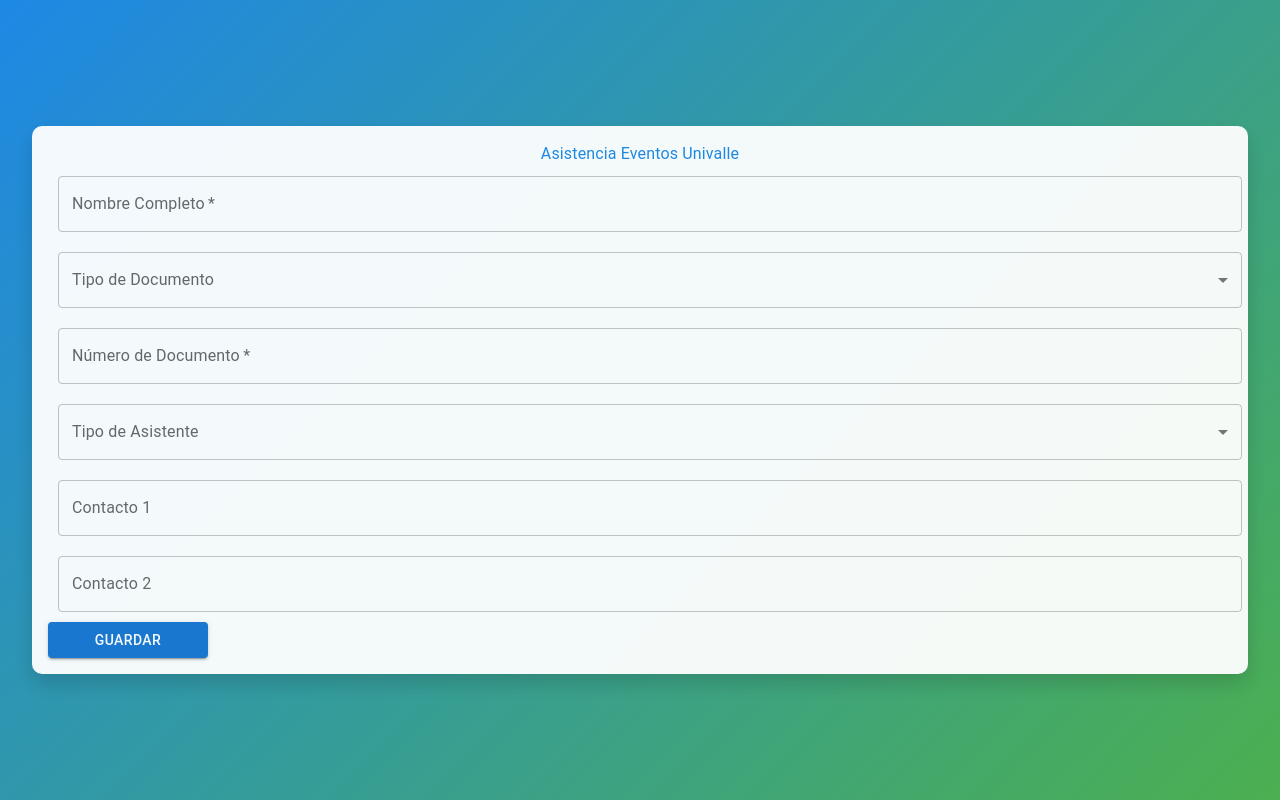
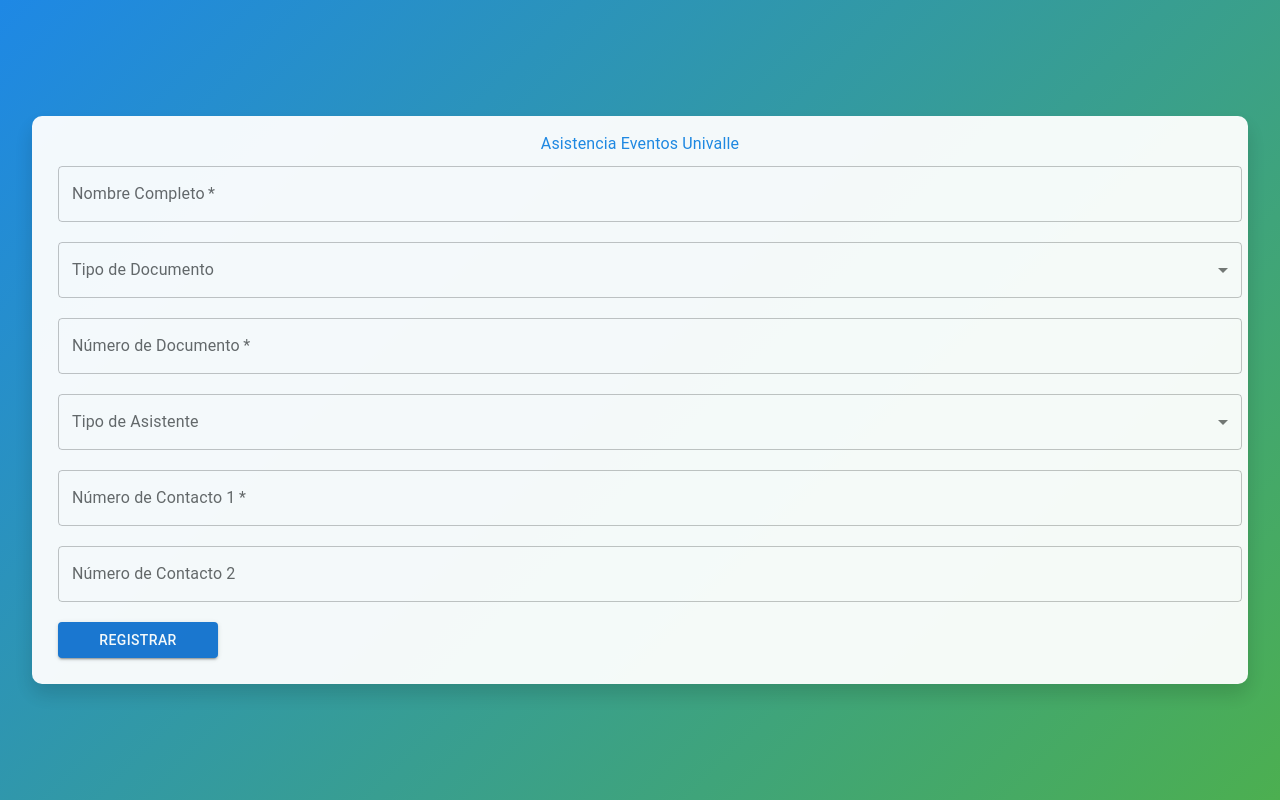
Before and after one commit to Juan-204/Registro, a React (Vite) app in the folder frontend/: page / in a window 1280 px wide. Built offline with nearby package versions, Linux system fonts and the light colour scheme.

Commit message:
validaciones form registro

```diff
--- a/frontend/package.json
+++ b/frontend/package.json
@@ -12,10 +12,14 @@
   "dependencies": {
     "@emotion/react": "^11.13.3",
     "@emotion/styled": "^11.13.0",
+    "@hookform/resolvers": "^3.9.1",
     "@mui/material": "^6.1.6",
     "react": "^18.3.1",
     "react-dom": "^18.3.1",
-    "react-router-dom": "^6.27.0"
+    "react-hook-form": "^7.53.1",
+    "react-router-dom": "^6.27.0",
+    "react-toastify": "^10.0.6",
+    "yup": "^1.4.0"
   },
   "devDependencies": {
     "@eslint/js": "^9.13.0",
--- a/frontend/src/components/Form.jsx
+++ b/frontend/src/components/Form.jsx
@@ -1,26 +1,89 @@
 import { Typography, Box, TextField, Select, MenuItem, InputLabel, FormControl, Button } from '@mui/material';
 import { useState } from 'react';
+import { useForm, Controller } from 'react-hook-form';
+import * as yup from 'yup';
+import { yupResolver } from '@hookform/resolvers/yup';
+import { toast, ToastContainer } from 'react-toastify';
+import 'react-toastify/dist/ReactToastify.css';
 import '../App.css';
 
-function Registro() {
-    //const [usuarios, setUsuarios] = useState([]);
-    const [formData, setFormData] = useState({
-        nombre: '',
-        tipoDocu: '',
-        numeroDocu: '',
-        tipoAsis: '',
-        institucion: '',
-        programa: '',
-        campus: '',
-        contac1: '',
-        contacto2: '',
-        sectorExterno: '',
-        empresaNombre: '',
-        tipoSector: ''
+// Esquema de validación usando Yup
+const schema = yup.object().shape({
+    nombre: yup
+        .string()
+        .required("El nombre es obligatorio")
+        .matches(/^[A-Za-z\s]+$/, "Solo se permiten letras en el nombre"),
+
+    tipoDocu: yup
+        .string()
+        .required("Seleccione un tipo de documento"),
+
+    numeroDocu: yup
+        .string()
+        .required("El número de documento es obligatorio")
+        .matches(/^[0-9]+$/, "Debe ser un número válido")
+        .min(6, "Debe tener al menos 6 dígitos"),
+
+    tipoAsis: yup
+        .string()
+        .required("Seleccione un tipo de asistente"),
+
+    institucion: yup
+        .string()
+        .when("tipoAsis", (tipoAsis, schema) =>
+            ["DOCENTE", "EXPOSITOR", "PONENTE", "LOGISTICA"].includes(tipoAsis)
+                ? schema
+                    .required("La institución es obligatoria para este tipo de asistente")
+                    .matches(/^[A-Za-z\s]+$/, "Solo se permiten letras en el nombre de la institución")
+                : schema.notRequired()
+        ),
+
+    programa: yup
+        .string()
+        .when("tipoAsis", (tipoAsis, schema) =>
+            tipoAsis === "ESTUDIANTE"
+                ? schema.required("El programa es obligatorio para estudiantes")
+                : schema.notRequired()
+        ),
+
+    campus: yup
+        .string()
+        .when("tipoAsis", (tipoAsis, schema) =>
+            tipoAsis === "ESTUDIANTE"
+                ? schema.required("El campus es obligatorio para estudiantes")
+                : schema.notRequired()
+        ),
+
+    tipoSector: yup
+        .string()
+        .when("tipoAsis", (tipoAsis, schema) =>
+            tipoAsis === "SECTOR_EXTERNO"
+                ? schema.required("Seleccione un tipo de sector")
+                : schema.notRequired()
+        ),
+
+    empresaNombre: yup
+        .string()
+        .when("tipoAsis", (tipoAsis, schema) =>
+            tipoAsis === "SECTOR_EXTERNO"
+                ? schema
+                    .required("El nombre de la empresa es obligatorio")
+                    .matches(/^[A-Za-z\s]+$/, "Solo se permiten letras en el nombre de la empresa")
+                : schema.notRequired()
+        ),
+
+    contac1: yup
+        .string()
+        .required("El contacto 1 es obligatorio")
+        .matches(/^[0-9]+$/, "Debe ser un número de contacto válido")
+        .min(7, "El contacto debe tener al menos 7 dígitos"),
+
+    contacto2: yup
+        .string()
+        .matches(/^[0-9]*$/, "Debe ser un número de contacto válido")
 });
 
-    //const [editIndex, setEditIndex] = useState(null);
-
+function Registro() {
     const programas = [
         'TECNOLOGÍA EN DESARROLLO DE SOFTWARE',
         'TECNOLOGÍA AGROAMBIENTAL',
@@ -33,46 +96,10 @@
         'SEDE CAICEDONIA',
         'NODO SEVILLA'
     ];
-/*
-    useEffect(() => {
-        const usuariosGuardados = JSON.parse(localStorage.getItem('usuarios')) || [];
-        setUsuarios(usuariosGuardados);
-    }, []);
-*/
-    const handleChange = (e) => {
-        const { name, value } = e.target;
-        setFormData({
-            ...formData,
-            [name]: value
-        });
-    };
 
-    const handleSubmit = async (e) => {
-        e.preventDefault();
-
-        const response = await fetch(`${import.meta.env.VITE_BACKEND_URL}/api/users`, {
-            method: 'POST',
-            headers: {
-                'Content-Type': 'application/json',
-            },
-            body: JSON.stringify({
-                name: formData.nombre,
-                document_type: formData.tipoDocu,
-                document_number: formData.numeroDocu,
-                assistant_type: formData.tipoAsis,
-                program: formData.programa,
-                campus: formData.campus,
-                institution: formData.institucion,
-                type_sector: formData.tipoSector,
-                name_enterprise: formData.empresaNombre,
-                contac1: formData.contac1,
-                contact_2: formData.contacto2,
-            }),
-        });
-
-        if (response.ok) {
-            console.log('Usuario registrado con éxito');
-            setFormData({
+    const { control, handleSubmit, reset, watch } = useForm({
+        resolver: yupResolver(schema),
+        defaultValues: {
             nombre: '',
             tipoDocu: '',
             numeroDocu: '',
@@ -82,39 +109,97 @@
             campus: '',
             contac1: '',
             contacto2: '',
-                sectorExterno: '',
-                empresaNombre: '',
-                tipoSector: ''
+            tipoSector: '',
+            empresaNombre: ''
+        }
     });
+
+    const tipoAsis = watch("tipoAsis");
+
+    const onSubmit = async (data) => {
+        toast.loading("Enviando datos...");
+
+        try {
+            const response = await fetch(`${import.meta.env.VITE_BACKEND_URL}/api/users`, {
+                method: 'POST',
+                headers: {
+                    'Content-Type': 'application/json',
+                },
+                body: JSON.stringify({
+                    name: data.nombre,
+                    document_type: data.tipoDocu,
+                    document_number: data.numeroDocu,
+                    assistant_type: data.tipoAsis,
+                    program: data.programa,
+                    campus: data.campus,
+                    institution: data.institucion,
+                    type_sector: data.tipoSector,
+                    name_enterprise: data.empresaNombre,
+                    contac1: data.contac1,
+                    contact_2: data.contacto2,
+                }),
+            });
+
+            toast.dismiss();
+
+            if (response.ok) {
+                toast.success("Usuario registrado con éxito");
+                reset();
             } else {
-            console.error('Error al registrar el usuario');
+                throw new Error("Error al registrar el usuario");
+            }
+        } catch (error) {
+            toast.error(error.message);
         }
     };
 
     return (
-        <Box className="shadow-2xl rounded-2xl flex flex-col w-[40rem]" component="form" onSubmit={handleSubmit}>
+        <Box className="shadow-2xl rounded-2xl flex flex-col w-[40rem]" component="form" onSubmit={handleSubmit(onSubmit)}>
             <Typography className="text-4xl">Asistencia Eventos Univalle</Typography>
 
+            <Controller
+                name="nombre"
+                control={control}
+                render={({ field, fieldState }) => (
                     <FormControl sx={{ margin: '10px' }}>
-                <TextField label="Nombre Completo" name="nombre" value={formData.nombre} onChange={handleChange} required />
+                        <TextField {...field} label="Nombre Completo" error={!!fieldState.error} helperText={fieldState.error?.message} required />
                     </FormControl>
+                )}
+            />
 
-            <FormControl sx={{ margin: '10px'}}>
+            <Controller
+                name="tipoDocu"
+                control={control}
+                render={({ field, fieldState }) => (
+                    <FormControl sx={{ margin: '10px' }} error={!!fieldState.error}>
                         <InputLabel>Tipo de Documento</InputLabel>
-                <Select label='Tipo de Documento' name="tipoDocu" value={formData.tipoDocu} onChange={handleChange} required>
+                        <Select {...field} label="Tipo de Documento" required>
                             <MenuItem value="CC">Cédula de Ciudadanía</MenuItem>
                             <MenuItem value="TI">Tarjeta de Identidad</MenuItem>
                             <MenuItem value="CE">Cédula de Extranjería</MenuItem>
                         </Select>
+                        {fieldState.error && <Typography color="error">{fieldState.error.message}</Typography>}
                     </FormControl>
+                )}
+            />
 
+            <Controller
+                name="numeroDocu"
+                control={control}
+                render={({ field, fieldState }) => (
                     <FormControl sx={{ margin: '10px' }}>
-                <TextField label="Número de Documento" name="numeroDocu" value={formData.numeroDocu} onChange={handleChange} required />
+                        <TextField {...field} label="Número de Documento" error={!!fieldState.error} helperText={fieldState.error?.message} required />
                     </FormControl>
+                )}
+            />
 
-            <FormControl sx={{ margin: '10px'}}>
+            <Controller
+                name="tipoAsis"
+                control={control}
+                render={({ field, fieldState }) => (
+                    <FormControl sx={{ margin: '10px' }} error={!!fieldState.error}>
                         <InputLabel>Tipo de Asistente</InputLabel>
-                <Select label="Tipo de Asistente" name="tipoAsis" value={formData.tipoAsis} onChange={handleChange} required>
+                        <Select {...field} label="Tipo de Asistente" required>
                             <MenuItem value="ESTUDIANTE">Estudiante</MenuItem>
                             <MenuItem value="DOCENTE">Docente</MenuItem>
                             <MenuItem value="EXPOSITOR">Expositor</MenuItem>
@@ -122,61 +207,109 @@
                             <MenuItem value="LOGISTICA">Logística</MenuItem>
                             <MenuItem value="SECTOR_EXTERNO">Sector Externo</MenuItem>
                         </Select>
-            </FormControl>
-
-            {(formData.tipoAsis === 'DOCENTE' || formData.tipoAsis === 'EXPOSITOR' || formData.tipoAsis === 'PONENTE' || formData.tipoAsis === 'LOGISTICA') && (
-                <FormControl sx={{ margin: '10px' }}>
-                    <TextField label="Nombre de la Institución" name="institucion" value={formData.institucion} onChange={handleChange} />
+                        {fieldState.error && <Typography color="error">{fieldState.error.message}</Typography>}
                     </FormControl>
                 )}
+            />
 
-            {formData.tipoAsis === 'ESTUDIANTE' && (
+            {["DOCENTE", "EXPOSITOR", "PONENTE", "LOGISTICA"].includes(tipoAsis) && (
+                <Controller
+                    name="institucion"
+                    control={control}
+                    render={({ field, fieldState }) => (
+                        <FormControl sx={{ margin: '10px' }}>
+                            <TextField {...field} label="Nombre de la Institución" error={!!fieldState.error} helperText={fieldState.error?.message} />
+                        </FormControl>
+                    )}
+                />
+            )}
+
+            {tipoAsis === 'ESTUDIANTE' && (
                 <>
-                    <FormControl sx={{ margin: '10px'}}>
+                    <Controller
+                        name="programa"
+                        control={control}
+                        render={({ field, fieldState }) => (
+                            <FormControl sx={{ margin: '10px' }}>
                                 <InputLabel>Programa</InputLabel>
-                        <Select label="programa" name="programa" value={formData.programa} onChange={handleChange}>
+                                <Select {...field} label="Programa" required>
                                     {programas.map((programa) => (
                                         <MenuItem key={programa} value={programa}>{programa}</MenuItem>
                                     ))}
                                 </Select>
+                                {fieldState.error && <Typography color="error">{fieldState.error.message}</Typography>}
                             </FormControl>
-
+                        )}
+                    />
+                    <Controller
+                        name="campus"
+                        control={control}
+                        render={({ field, fieldState }) => (
                             <FormControl sx={{ margin: '10px' }}>
                                 <InputLabel>Campus</InputLabel>
-                        <Select name="campus" value={formData.campus} label="Campus" onChange={handleChange}>
-                            {campus.map((campus) => (
-                                <MenuItem key={campus} value={campus}>{campus}</MenuItem>
+                                <Select {...field} label="Campus" required>
+                                    {campus.map((campusOption) => (
+                                        <MenuItem key={campusOption} value={campusOption}>{campusOption}</MenuItem>
                                     ))}
                                 </Select>
+                                {fieldState.error && <Typography color="error">{fieldState.error.message}</Typography>}
                             </FormControl>
+                        )}
+                    />
                 </>
             )}
 
-            {formData.tipoAsis === 'SECTOR_EXTERNO' && (
+            {tipoAsis === 'SECTOR_EXTERNO' && (
                 <>
-                    <FormControl sx={{ margin: '10px'}}>
+                <Controller
+                        name="tipoSector"
+                        control={control}
+                        render={({ field, fieldState }) => (
+                            <FormControl sx={{ margin: '10px' }}>
                                 <InputLabel>Tipo de Sector</InputLabel>
-                        <Select label="Tipo de Sector" name="tipoSector" value={formData.tipoSector} onChange={handleChange}>
-                            <MenuItem value="PUBLICO">Empresa pública</MenuItem>
-                            <MenuItem value="PRIVADO">Empresa Privada</MenuItem>
-                            <MenuItem value="INDEPENDIENTE">Independiente</MenuItem>
+                                <Select {...field} label="Tipo de Sector" required>
+                                    <MenuItem value="PUBLICO">Público</MenuItem>
+                                    <MenuItem value="PRIVADO">Privado</MenuItem>
                                 </Select>
+                                {fieldState.error && <Typography color="error">{fieldState.error.message}</Typography>}
                             </FormControl>
-
+                        )}
+                    />
+                    <Controller
+                        name="empresaNombre"
+                        control={control}
+                        render={({ field, fieldState }) => (
                             <FormControl sx={{ margin: '10px' }}>
-                        <TextField label="Nombre de la Empresa" name="empresaNombre" value={formData.empresaNombre} onChange={handleChange} />
+                                <TextField {...field} label="Nombre de la Empresa" error={!!fieldState.error} helperText={fieldState.error?.message} />
                             </FormControl>
+                        )}
+                    />
                 </>
             )}
 
+            <Controller
+                name="contac1"
+                control={control}
+                render={({ field, fieldState }) => (
                     <FormControl sx={{ margin: '10px' }}>
-                <TextField label="Contacto 1" name="contac1" value={formData.contac1} onChange={handleChange} />
+                        <TextField {...field} label="Número de Contacto 1" error={!!fieldState.error} helperText={fieldState.error?.message} required />
                     </FormControl>
+                )}
+            />
 
+            <Controller
+                name="contacto2"
+                control={control}
+                render={({ field, fieldState }) => (
                     <FormControl sx={{ margin: '10px' }}>
-                <TextField label="Contacto 2" name="contacto2" value={formData.contacto2} onChange={handleChange} />
+                        <TextField {...field} label="Número de Contacto 2" error={!!fieldState.error} helperText={fieldState.error?.message} />
                     </FormControl>
-            <Button type="submit" variant="contained">Guardar</Button>
+                )}
+            />
+
+            <Button type="submit" variant="contained" sx={{ margin: '10px' }}>Registrar</Button>
+
+            <ToastContainer />
         </Box>
     );
 }
```
Also changed, not shown: frontend/src/components/CheckList.jsx (+9 -9 lines), 2 other files (tests, documents, lock files or other folders). Lines whose indentation alone changed are shown as unchanged.
